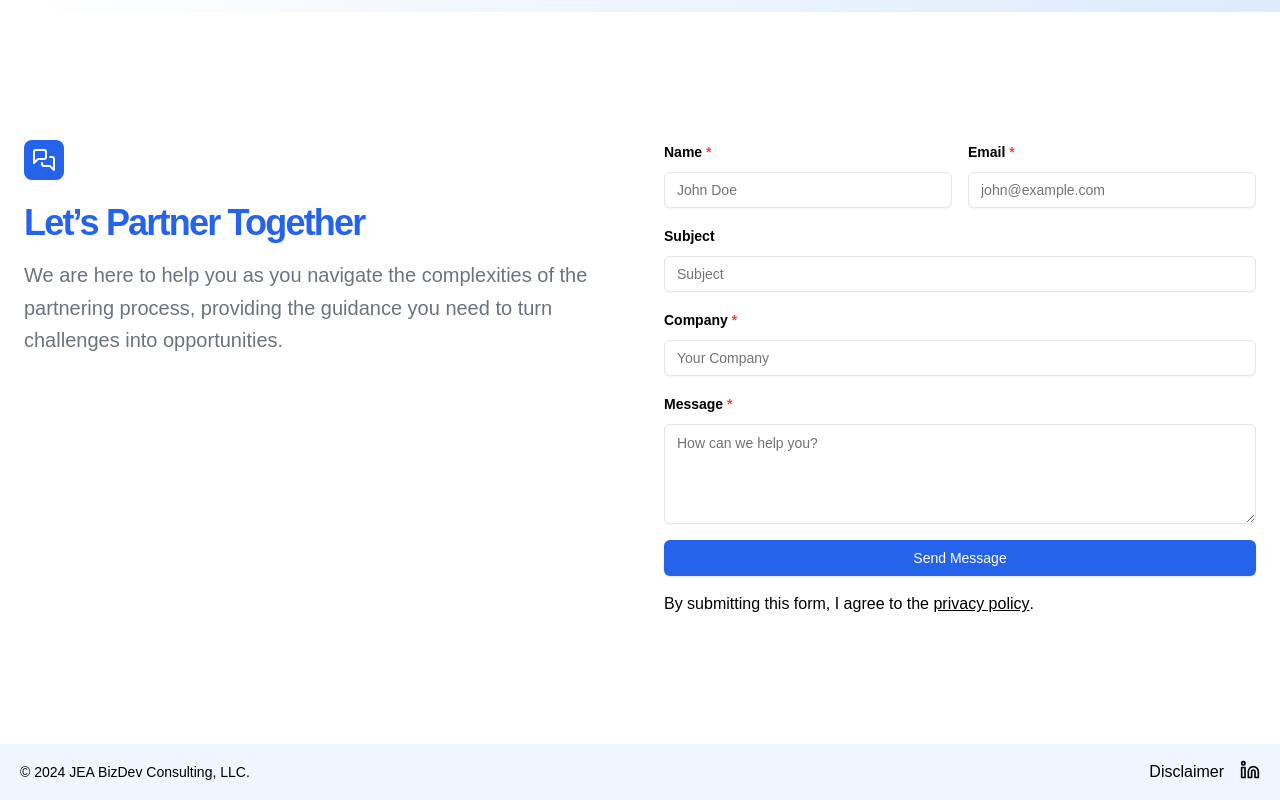
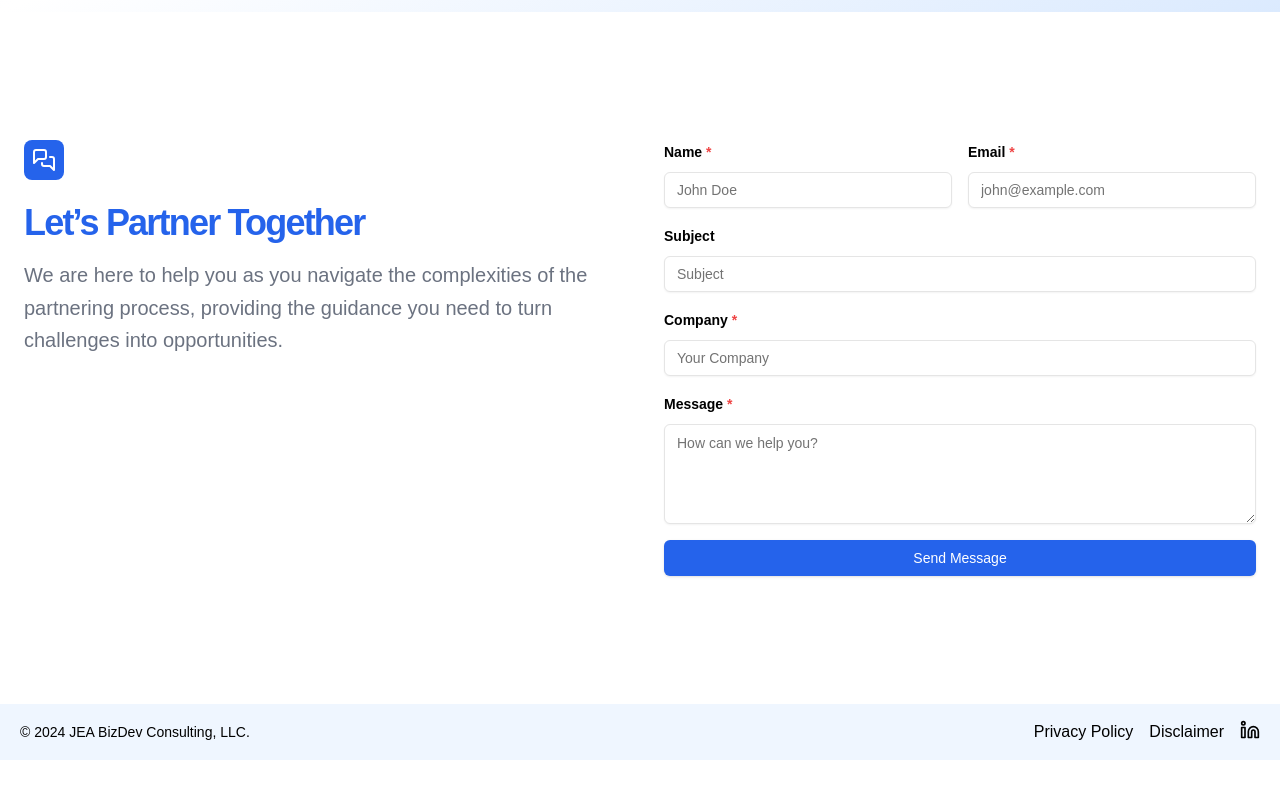
Before and after one commit to danaducharme/hornbeamdev.com, a Next.js app: page / in a window 1280 px wide. Shown: the part 3789-4589 px from the top of the page. After the commit the page ends 4549 px from the top, so only its background shows below. Built offline with nearby package versions, Linux system fonts and the light colour scheme.

Commit message:
Add Privacy Policy link to Footer and remove from Contact form
The Privacy Policy link has been relocated from the Contact form to the Footer for better visibility and consistency. This change ensures the link is accessible across all pages and reduces redundancy in the Contact form.

```diff
--- a/components/Contact.tsx
+++ b/components/Contact.tsx
@@ -203,13 +203,6 @@ export function Contact() {
 							>
 								{loading ? "Sending..." : "Send Message"}
 							</Button>
-							<p>
-								By submitting this form, I agree to the{" "}
-								<a href="/Privacy Policy.pdf" target="_blank" className="font-medium underline">
-									privacy policy
-								</a>
-								.
-							</p>
 						</form>
 					</div>
 				</div>
--- a/components/Footer.tsx
+++ b/components/Footer.tsx
@@ -11,6 +11,9 @@ export default function Footer() {
 					&copy; {currentYear} JEA BizDev Consulting, LLC.
 				</div>
 				<div className="flex space-x-4">
+					<a href="/Privacy Policy.pdf" target="_blank" className="hover:text-blue-500 transition-colors">
+						Privacy Policy
+					</a>
 					<a href="/Disclaimer.pdf" target="_blank" className="hover:text-blue-500 transition-colors">
 						Disclaimer
 					</a>
```
